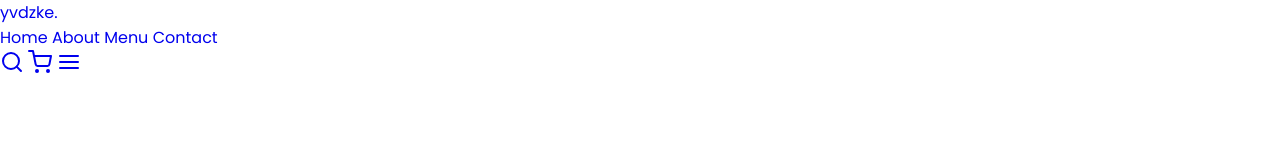
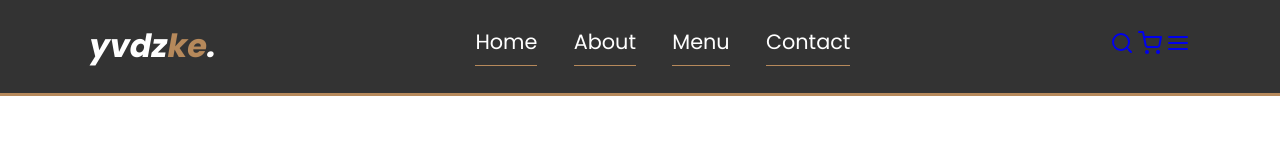
Before and after one commit to yvdzke/yvdzke, a plain HTML site: page index.html in a window 1280 px wide. Drawn offline with nearby package versions, Linux system fonts and the light colour scheme.

Commit message:
Add files via upload

```diff
--- a/assets/style.css
+++ b/assets/style.css
@@ -6,9 +6,7 @@
 
 }
 
-* {
-
-
+*{
  margin: 0;
 
  padding: 0;
@@ -20,27 +18,23 @@
  border: none;
 
  text-decoration: none;
-
-
 }
 
+/* Body Start*/
 
 body {
-
      font-family: 'Poppins', sans-serif;
 
      background-color: var(--bg);
 
      color: #fff;
-
 }
 
 
-/* Navbar *\
 
+/* Navbar Start */
 
-. {
-
+.navbar {
  display: flex;
 
  justify-content: space-between;
@@ -49,7 +43,64 @@ body {
 
  padding: 1.4rem 7%;
 
- background-color: #b6895b;
+ background-color: rgba(1, 1, 1, 0.8);
+
+ border-bottom: 3px solid var(--primary);
+
+ position: fixed;
+
+ top: 0;
+
+ left: 0;
+
+ right: 0;
+
+ z-index: 9999;
+}
+
+.navbar .navbar-logo {
+
+ font-size: 2rem;
+
+ font-weight: 700;
+
+ color: #fff;
+
+ font-style: italic;
+}
+
+.navbar .navbar-logo span {
+
+ color: var(--primary);
+}
+
+
+
+.navbar .navbar-nav a {
+
+ color: #fff;
+
+ display: inline-block;
+
+ font-size: 1.3rem;
+
+ margin: 0 1rem;
+
+}
+
+
+.navbar .navbar-nav a:hover {
+
+ color: var(--primary);
+}
+
+.navbar .navbar-nav a::after {
+
+ content: '';
+ display: block;
+ padding-bottom: 0.5rem;
+ border-bottom: 0.1rem solid var(--primary);
+
 
 
 }
```
